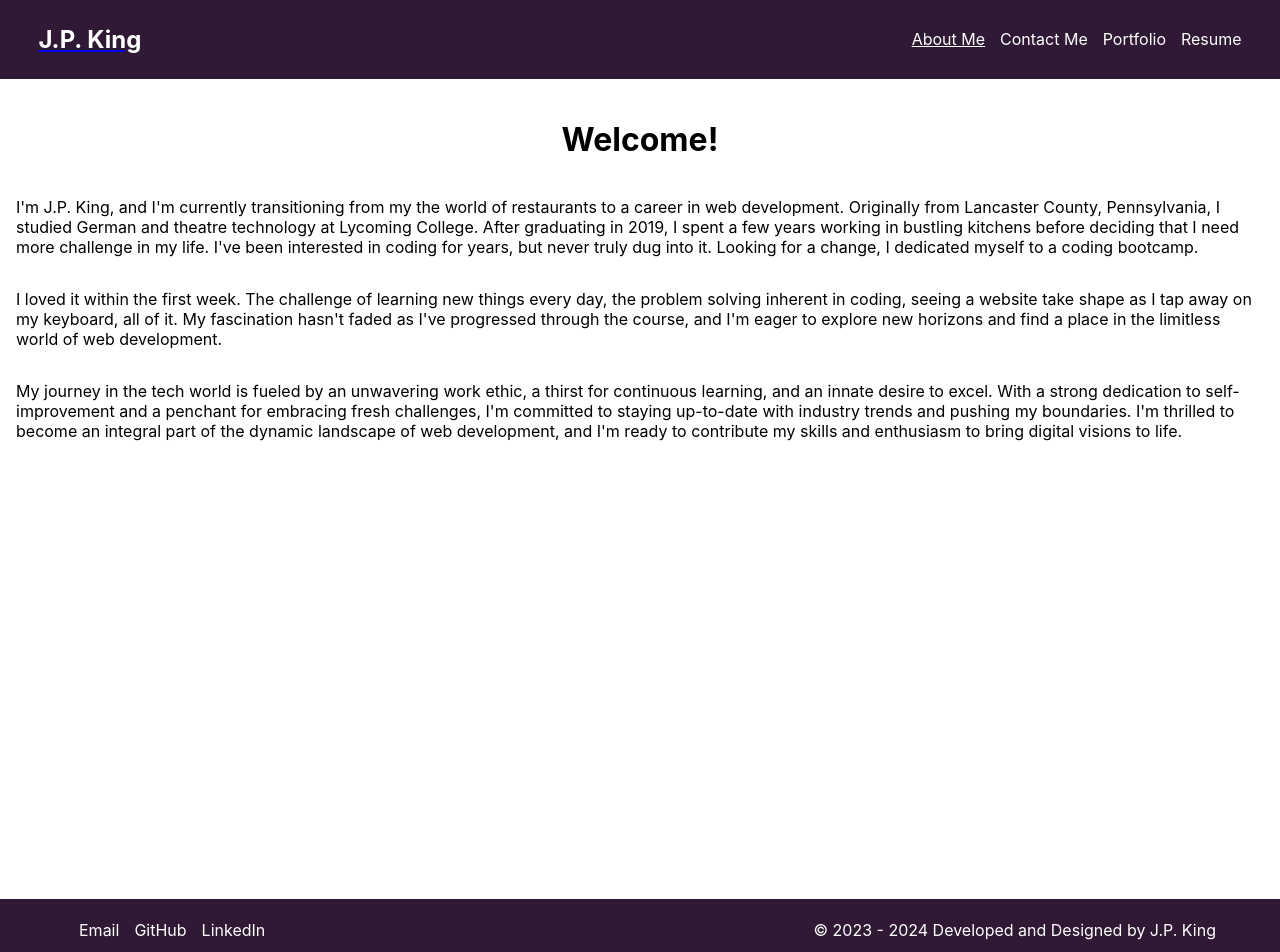
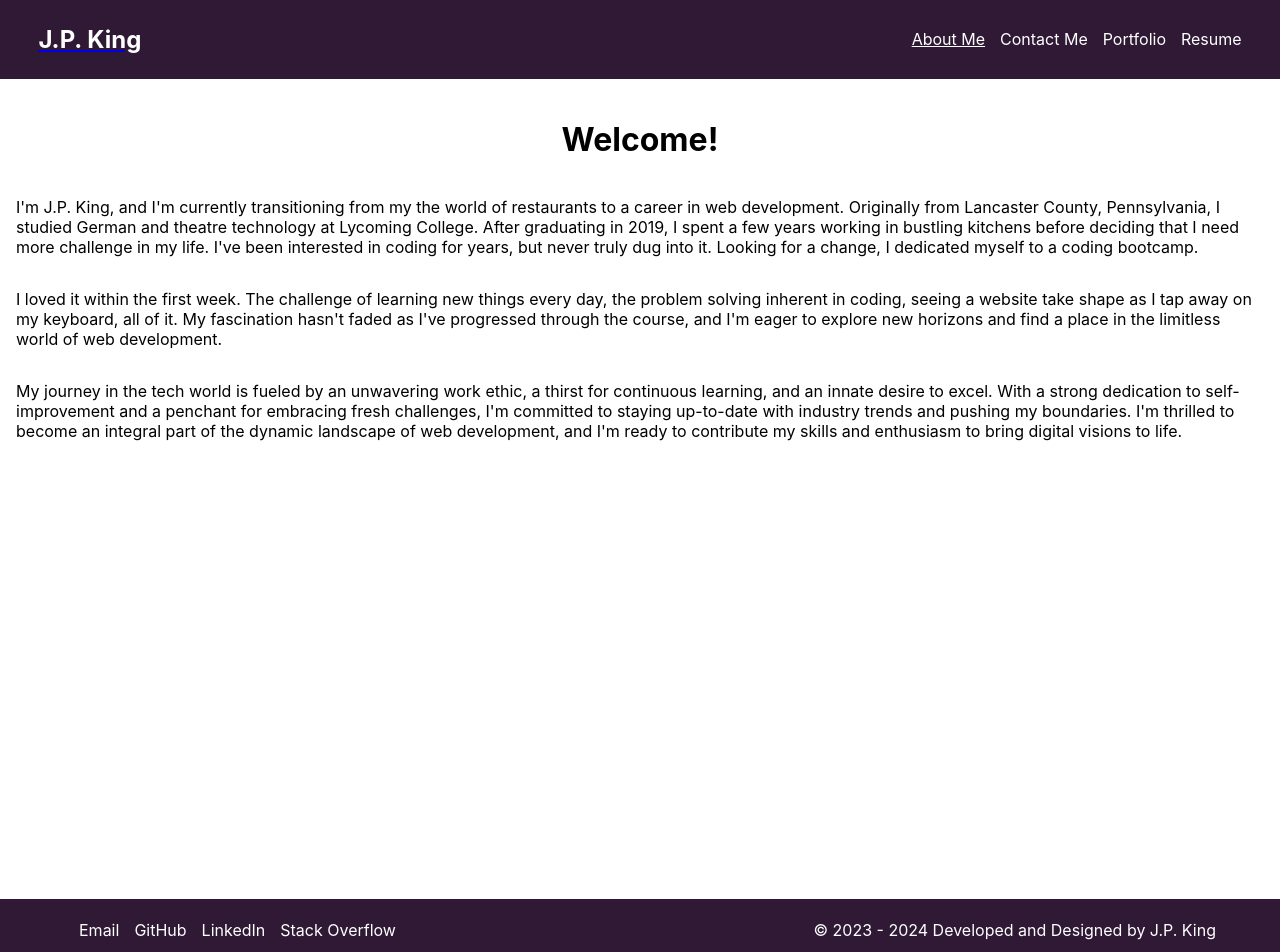
Before and after one commit to jp-king-1337/react_portfolio, a React (Create React App) app: page / in a window 1280 px wide. Shown: the top 952 px of the page. Built offline with nearby package versions, Linux system fonts and the light colour scheme.

Commit message:
Made Stack Overflow account and added to the footer. Can upgrade to icons later if I want to

```diff
--- a/src/components/Footer.js
+++ b/src/components/Footer.js
@@ -15,6 +15,9 @@ export default function Footer() {
                 <li>
                     <a href="https://www.linkedin.com/in/jpking1337/" target="_blank" className="contact_links" rel="noopener noreferrer">LinkedIn</a>
                 </li>
+                <li>
+                    <a href="https://stackoverflow.com/users/22401476/jp-king-1337" target="_blank" className="contact_links" rel="noopener noreferrer">Stack Overflow</a>
+                </li>
             </ul>
             <p className="footer-copyright">&copy; {startYear} {currentYear > startYear ? `- ${currentYear}` : ""} Developed and Designed by J.P. King</p>
         </footer>
```
